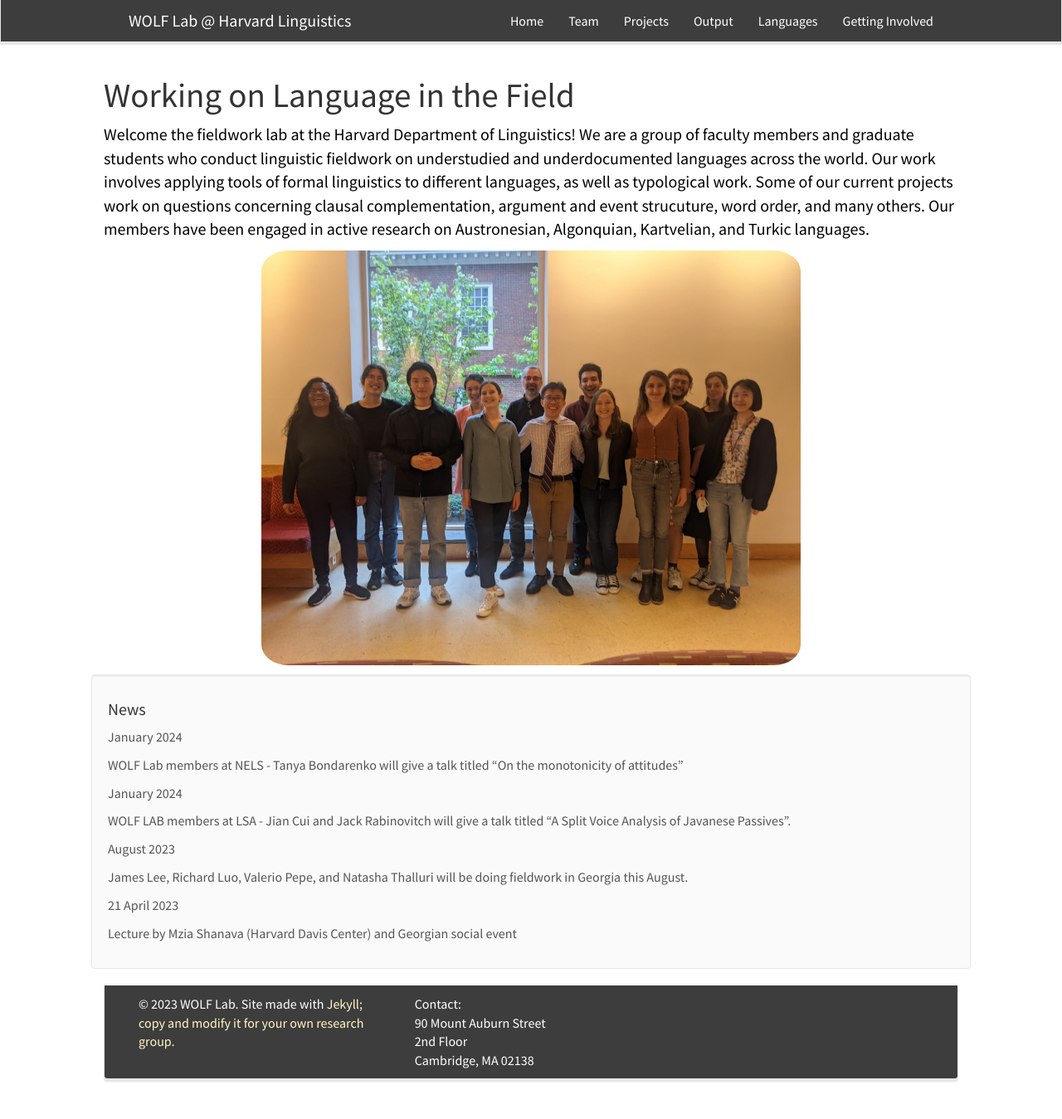
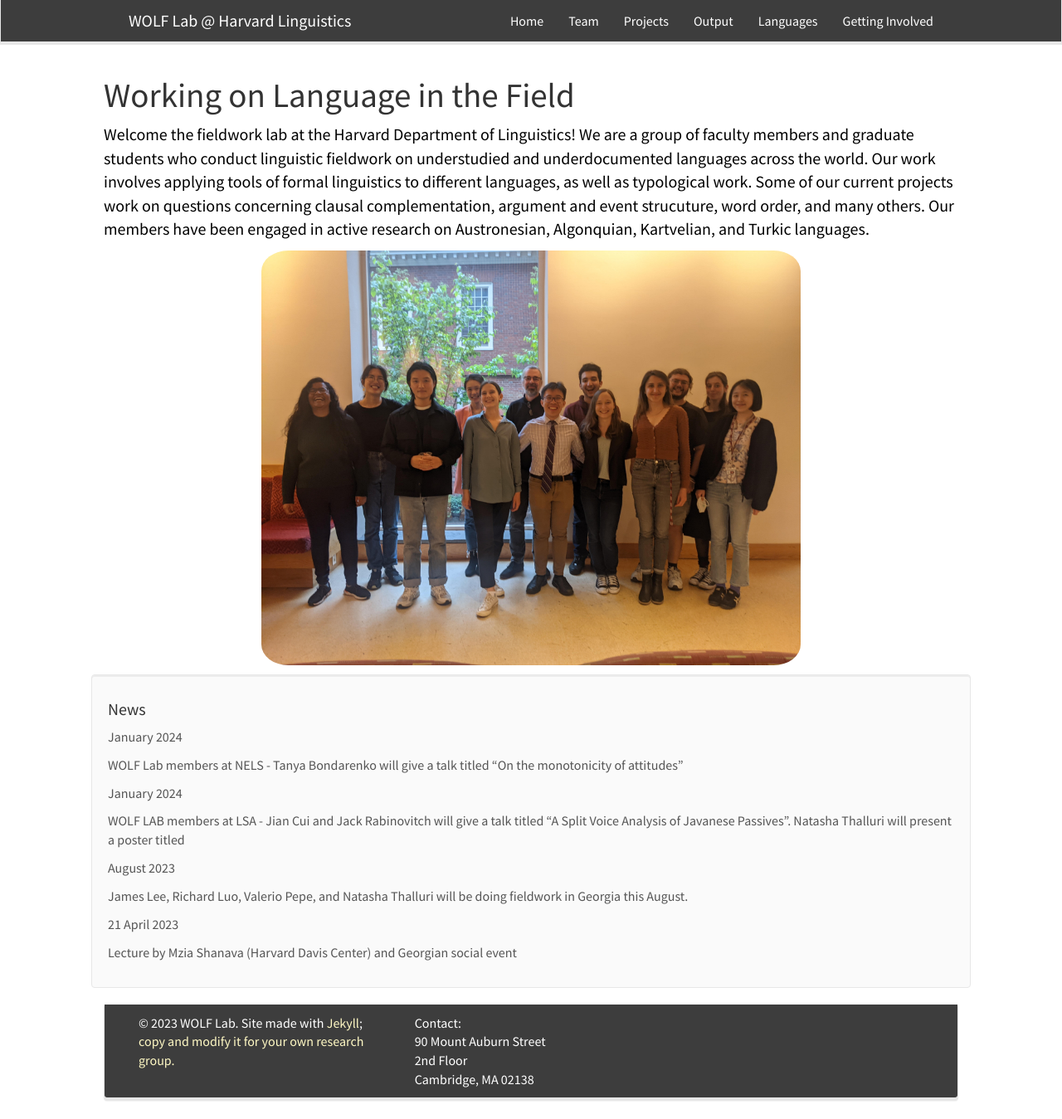
Before and after one commit to fieldlinguistics/fieldlinguistics.github.io, a Jekyll site: the page built from _pages/home.md, in a window 1280 px wide and 1349 px high. Shown: the whole window at 83% size. Built offline with Jekyll 4.4.1, drawn with Linux system fonts in a browser that asks for light colours; nearby versions of some CDN libraries.

Commit message:
Update news.yml

```diff
--- a/_data/news.yml
+++ b/_data/news.yml
@@ -2,7 +2,7 @@
   headline: WOLF Lab members at NELS - Tanya Bondarenko will give a talk  titled "On the monotonicity of attitudes" #-NPIs and clausal embedding"(Joint work with Patrick Elliott) #and Yvette Wu will give a talk titled "The morphological distribution of AV vs. PV in Formosan voice systems".
 
 - date: January 2024
-  headline: WOLF LAB members at LSA - Jian Cui and Jack Rabinovitch will give a talk titled "A Split Voice Analysis of Javanese Passives". #Natasha Thalluri will present a poster titled
+  headline: WOLF LAB members at LSA - Jian Cui and Jack Rabinovitch will give a talk titled "A Split Voice Analysis of Javanese Passives". Natasha Thalluri will present a poster titled
 
 - date : August 2023
   headline: James Lee, Richard Luo, Valerio Pepe, and Natasha Thalluri will be doing fieldwork in Georgia this August.
```
